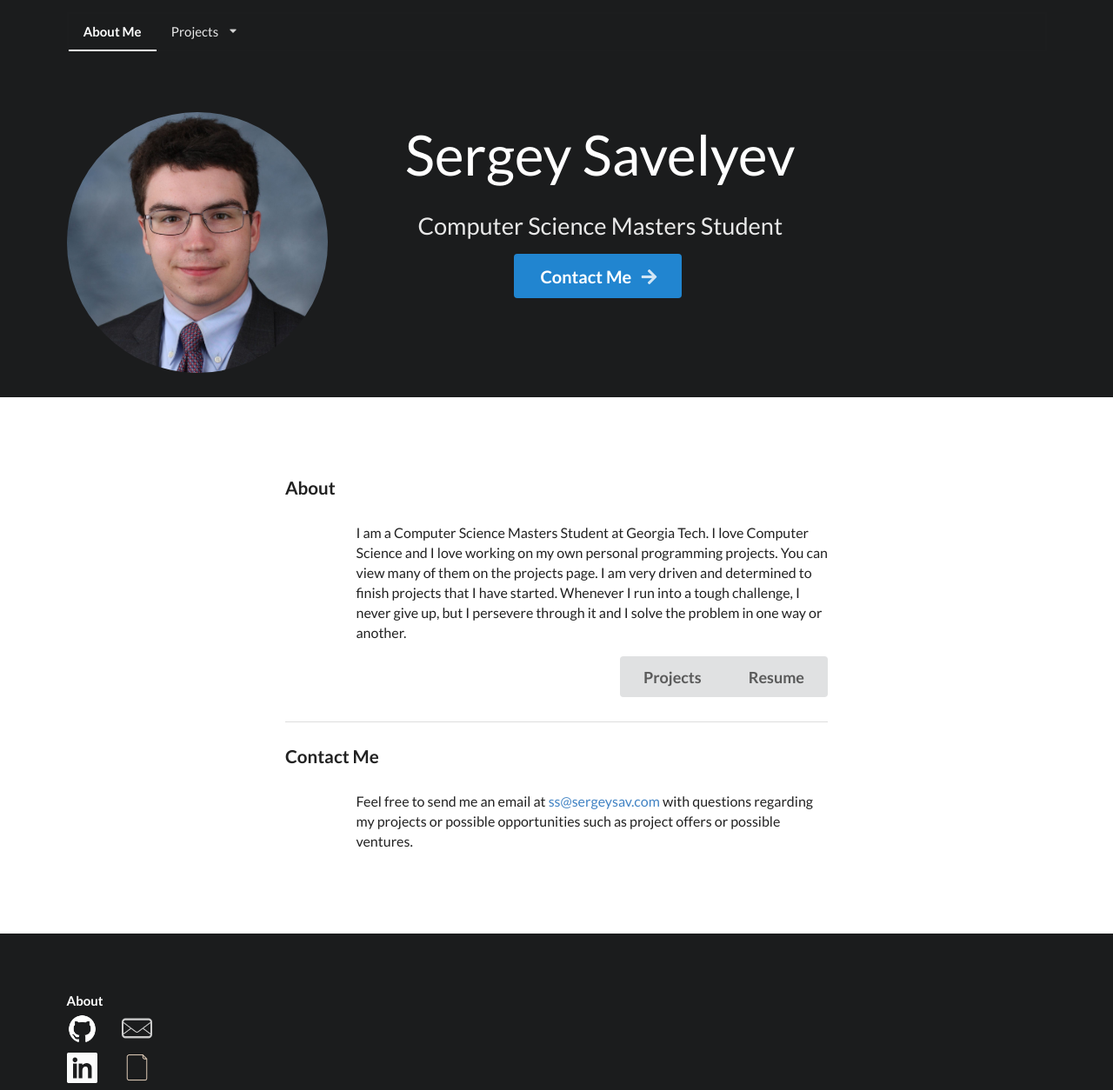
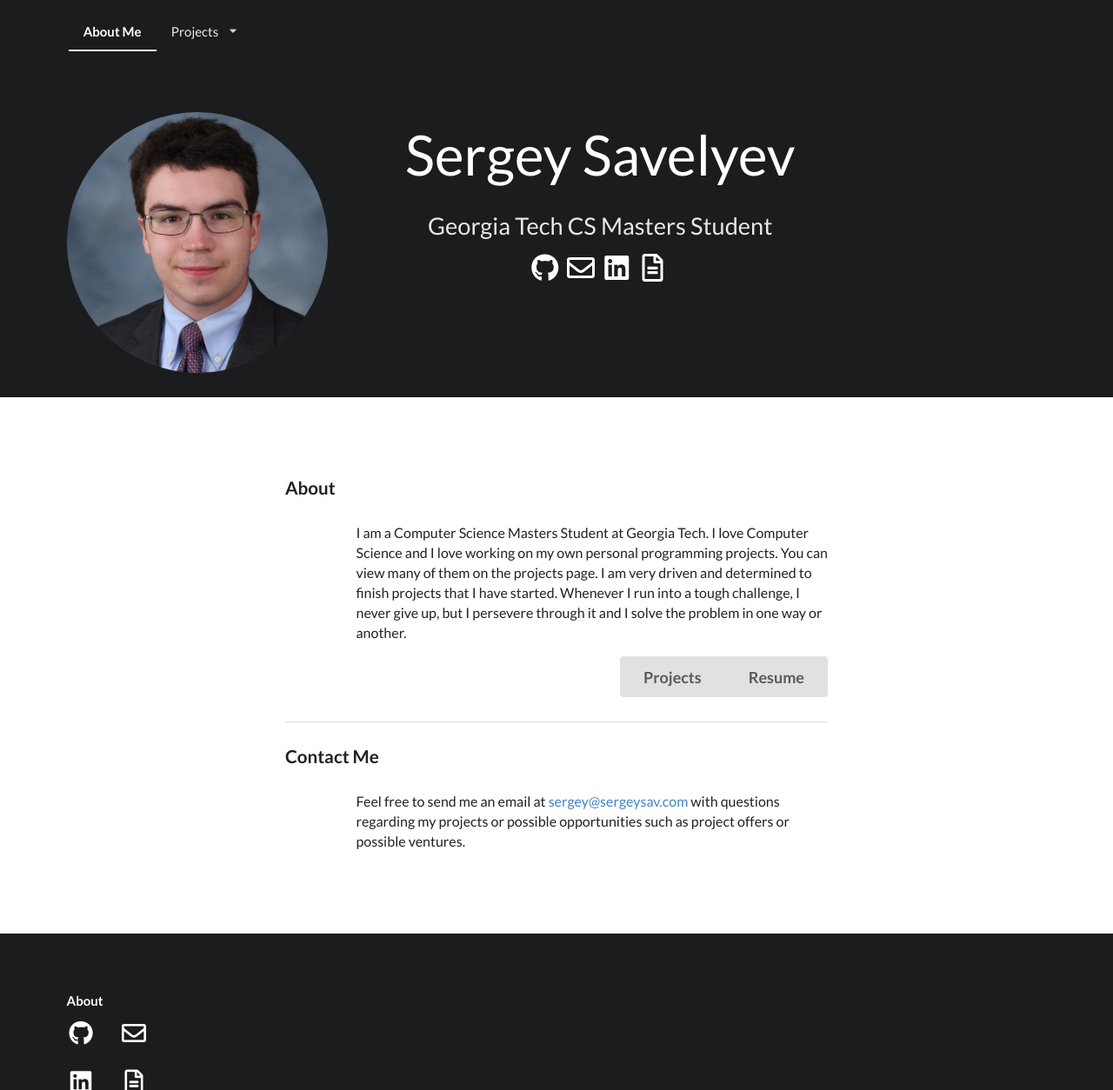
Before and after one commit to SergeySave/SergeySave.github.io_old, a plain HTML site: page index.html in a window 1280 px wide. Shown: the top 1254 px of the page at 87% size. Drawn offline with nearby package versions, Linux system fonts and the light colour scheme.

Commit message:
Website updated by generated

```diff
--- a/index.html
+++ b/index.html
@@ -3,7 +3,7 @@
     <meta charset="UTF-8">
     <meta name="viewport" content="width=device-width, initial-scale=1, shrink-to-fit=no">
     <meta http-equiv="x-ua-compatible" content="ie=edge">
-    <title>Home</title>
+    <title>About Me</title>
     <script src="https://cdnjs.cloudflare.com/ajax/libs/jquery/3.5.0/jquery.min.js"></script>
     <link rel="stylesheet" type="text/css" href="https://cdnjs.cloudflare.com/ajax/libs/semantic-ui/2.4.1/semantic.min.css">
     <script src="https://cdnjs.cloudflare.com/ajax/libs/semantic-ui/2.4.1/semantic.min.js"></script>
@@ -47,10 +47,9 @@ $('.ui.sidebar').sidebar('attach events', '.toc.item');
             <div class="computer only column"><img class="ui medium left floated middle aligned circular image" src="me.jpg" style="margin-top: 56px;">
               <div class="ui text container">
                 <h1 class="ui inverted header topMargin">Sergey Savelyev</h1>
-                <h2>Computer Science Masters Student</h2>
-<a href="#contact_me">
-                  <div class="ui huge primary button">Contact Me<i class="right arrow icon"></i></div>
-                </a></div>
+                <h2>Georgia Tech CS Masters Student</h2>
+                <div><a href="https://github.com/SergeySave"><i class="github big icon" style="color: white;"></i></a><a href="mailto:sergey@sergeysav.com"><i class="envelope outline big icon" style="color: white;"></i></a><a href="https://www.linkedin.com/in/sergeysav"><i class="linkedin big icon" style="color: white;"></i></a><a href="/Resume.pdf"><i class="file alternate outline big icon" style="color: white;"></i></a></div>
+              </div>
             </div>
             <div class="tablet mobile only column">
               <div class="ui one column grid">
@@ -58,10 +57,9 @@ $('.ui.sidebar').sidebar('attach events', '.toc.item');
                 <div class="column">
                   <div class="ui text container">
                     <h1 class="ui inverted header">Sergey Savelyev</h1>
-                    <h2>Computer Science Masters Student</h2>
-<a href="#contact_me">
-                      <div class="ui huge primary button">Contact Me<i class="right arrow icon"></i></div>
-                    </a></div>
+                    <h2>Georgia Tech CS Masters Student</h2>
+                    <div><a href="https://github.com/SergeySave"><i class="github big icon" style="color: white;"></i></a><a href="mailto:sergey@sergeysav.com"><i class="envelope outline big icon" style="color: white;"></i></a><a href="https://www.linkedin.com/in/sergeysav"><i class="linkedin big icon" style="color: white;"></i></a><a href="/Resume.pdf"><i class="file alternate outline big icon" style="color: white;"></i></a></div>
+                  </div>
                 </div>
               </div>
             </div>
@@ -95,7 +93,7 @@ way or another.   </p>
           </div>
           <div class="row">
             <div class="fourteen wide right floated column">
-              <p>Feel free to send me an email at <a href="mailto:ss@sergeysav.com">ss@sergeysav.com</a> with questions regarding my projects or possible opportunities such as project
+              <p>Feel free to send me an email at <a href="mailto:sergey@sergeysav.com">sergey@sergeysav.com</a> with questions regarding my projects or possible opportunities such as project
 offers or possible ventures.</p>
             </div>
           </div>
@@ -107,7 +105,7 @@ offers or possible ventures.</p>
           <div class="ui stackable inverted divided equal height stackable grid">
             <div class="three wide two wide large screen column">
               <h4 class="ui inverted header">About</h4>
-              <div class="ui two column inverted grid"><a href="https://github.com/SergeySave"><img class="ui mini image" src="icons/github_inverted.png" alt="GitHub Logo" style="padding: 5px 0px 5px 0px;"></a><a href="mailto:sergeysav.nn@gatech.edu"><img class="ui mini image" src="icons/email_inverted.png" alt="Email Icon" style="padding: 5px 0px 5px 0px;"></a><a href="https://www.linkedin.com/in/sergeysav"><img class="ui mini image" src="icons/linkedin_inverted.png" alt="LinkedIn Logo" style="padding: 5px 0px 5px 0px;"></a><a href="/Resume.pdf"><img class="ui mini image" src="icons/resume_inverted.png" alt="Resume Icon" style="padding: 5px 0px 5px 0px;"></a></div>
+              <div class="ui two column inverted grid"><a href="https://github.com/SergeySave"><i class="github big icon" style="color: white; margin: 0.5em 0 0.5em 0;"></i></a><a href="mailto:sergey@sergeysav.com"><i class="envelope outline big icon" style="color: white; margin: 0.5em 0 0.5em 0;"></i></a><a href="https://www.linkedin.com/in/sergeysav"><i class="linkedin big icon" style="color: white; margin: 0.5em 0 0.5em 0;"></i></a><a href="/Resume.pdf"><i class="file alternate outline big icon" style="color: white; margin: 0.5em 0 0.5em 0;"></i></a></div>
             </div>
           </div>
         </div>
```
Also changed, not shown: projects/algorithm_visualizer/index.html (+1 -1 lines), projects/chess_neural_network/index.html (+1 -1 lines), projects/index.html (+1 -1 lines), projects/planet_renderer/index.html (+1 -1 lines), projects/rbmc/index.html (+1 -1 lines), projects/space_game/index.html (+1 -1 lines), icons/email_inverted.png (deleted), icons/github_inverted.png (deleted), icons/linkedin_inverted.png (deleted), icons/resume_inverted.png (deleted).
